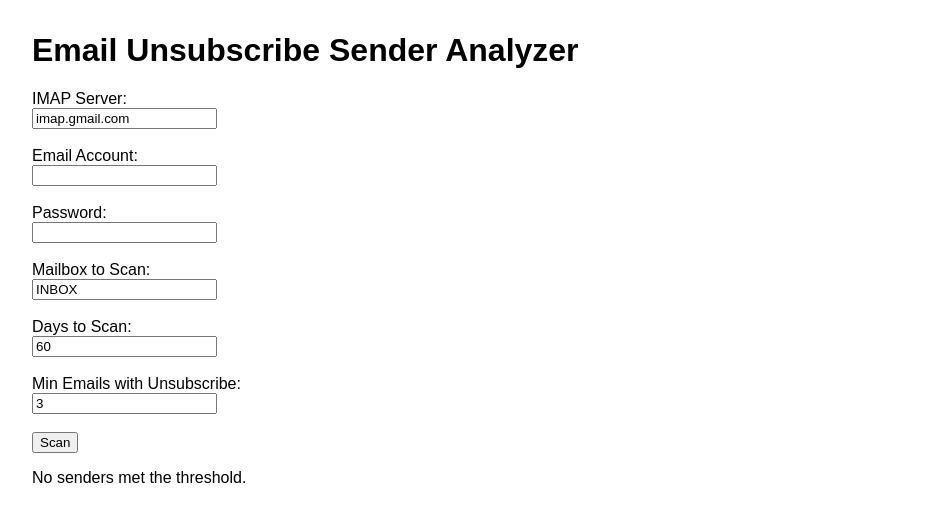
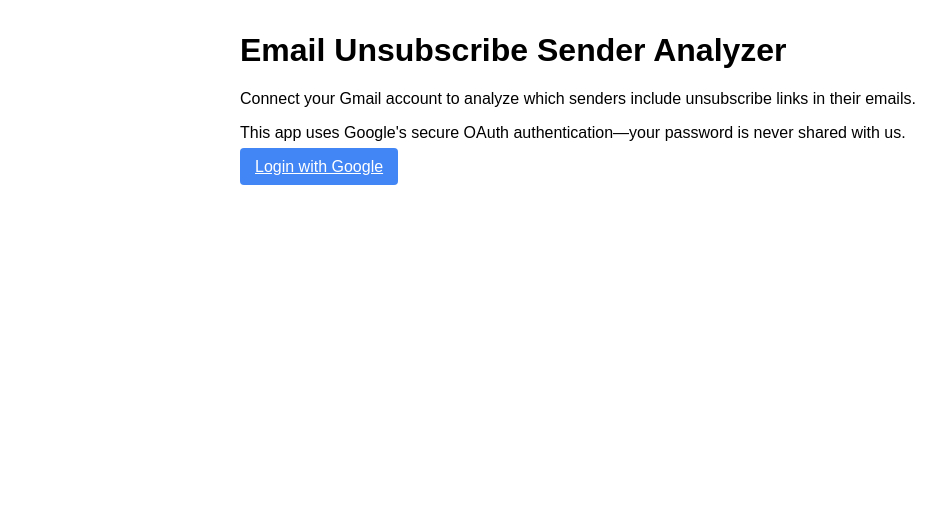
Before and after one commit to nagodyasene/mail-clean, a Flask app: page / in a window 1280 px wide. Shown: the top 522 px of the page, without its empty margins (0-946 px from the left). Run offline with Flask 3, Linux system fonts and the light colour scheme.

Commit message:
Updated requirements.txt and index.html for Vercel deployment

```diff
--- a/api/templates/index.html
+++ b/api/templates/index.html
@@ -1,5 +1,5 @@
 <!DOCTYPE html>
-<html>
+<html lang="en">
 <head>
     <title>Email Unsubscribe Analysis</title>
     <style>
@@ -8,23 +8,85 @@
         th, td { border: 1px solid #ccc; padding: 8px; }
         th { background: #eee; }
         .error { color: red; }
+        .button {
+            background-color: #4285f4;
+            color: white;
+            padding: 10px 15px;
+            border: none;
+            border-radius: 4px;
+            cursor: pointer;
+            font-size: 16px;
+            margin-top: 20px;
+        }
+        .button:hover {
+            background-color: #357ae8;
+        }
+        .container {
+            max-width: 800px;
+            margin: 0 auto;
+        }
+        .form-group {
+            margin-bottom: 15px;
+        }
+        label {
+            display: block;
+            margin-bottom: 5px;
+            font-weight: bold;
+        }
+        input[type="text"], input[type="number"] {
+            width: 100%;
+            padding: 8px;
+            box-sizing: border-box;
+            border: 1px solid #ddd;
+            border-radius: 4px;
+        }
+        .results {
+            margin-top: 30px;
+        }
     </style>
 </head>
 <body>
+    <div class="container">
         <h1>Email Unsubscribe Sender Analyzer</h1>
-    <form method="post">
-        <label>IMAP Server:<br><input name="imap_server" value="imap.gmail.com" required></label><br><br>
-        <label>Email Account:<br><input name="email_account" required></label><br><br>
-        <label>Password:<br><input type="password" name="email_password" required></label><br><br>
-        <label>Mailbox to Scan:<br><input name="mailbox_to_scan" value="INBOX"></label><br><br>
-        <label>Days to Scan:<br><input name="days_to_scan" value="60"></label><br><br>
-        <label>Min Emails with Unsubscribe:<br><input name="min_count" value="3"></label><br><br>
-        <button type="submit">Scan</button>
+
+        {% if not authenticated %}
+            <p>Connect your Gmail account to analyze which senders include unsubscribe links in their emails.</p>
+            <p>This app uses Google's secure OAuth authentication—your password is never shared with us.</p>
+            <a href="/login" class="button">Login with Google</a>
+        {% else %}
+            <p>You're connected to Gmail! Configure your scan parameters below.</p>
+            <form action="/scan" method="POST">
+                <div class="form-group">
+                    <label for="days_to_scan">Days to Scan:</label>
+                    <input type="number" id="days_to_scan" name="days_to_scan" value="60" min="1" max="365">
+                    <small>How far back for analyzing emails (in days)</small>
+                </div>
+
+                <div class="form-group">
+                    <label for="min_count">Min Emails with Unsubscribe:</label>
+                    <input type="number" id="min_count" name="min_count" value="3" min="1">
+                    <small>Only show senders who sent at least this many emails with unsubscribe links</small>
+                </div>
+
+                <div class="form-group">
+                    <label for="max_messages">Max Messages to Scan:</label>
+                    <input type="number" id="max_messages" name="max_messages" value="100" min="10" max="500">
+                    <small>Maximum number of messages to analyze (keep under 500 for the best performance)</small>
+                </div>
+
+                <button type="submit" class="button">Scan Gmail</button>
+                <a href="/logout" style="margin-left: 10px;">Logout</a>
             </form>
+
             {% if error %}
-        <div class="error">{{ error }}</div>
+                <div class="error">
+                    <h3>Error occurred:</h3>
+                    <p>{{ error }}</p>
+                </div>
             {% endif %}
+
             {% if results is not none %}
+                <div class="results">
                     {% if results %}
                         <h2>Senders with Unsubscribe Links</h2>
                         <table>
@@ -32,18 +94,23 @@
                                 <th>Sender</th>
                                 <th>Emails with Unsubscribe Link</th>
                                 <th>Total Emails Received</th>
+                                <th>Percentage</th>
                             </tr>
                             {% for row in results %}
                             <tr>
                                 <td>{{ row.sender }}</td>
                                 <td>{{ row.unsubscribe_count }}</td>
                                 <td>{{ row.total_count }}</td>
+                                <td>{{ (row.unsubscribe_count / row.total_count * 100) | round(1) }}%</td>
                             </tr>
                             {% endfor %}
                         </table>
                     {% else %}
-            <p>No senders met the threshold.</p>
+                        <p>No senders met the threshold. Try adjusting the parameters or scanning more messages.</p>
+                    {% endif %}
+                </div>
             {% endif %}
         {% endif %}
+    </div>
 </body>
 </html>
```
Also changed, not shown: requirements.txt (+4 -3 lines). Lines whose indentation alone changed are shown as unchanged.
